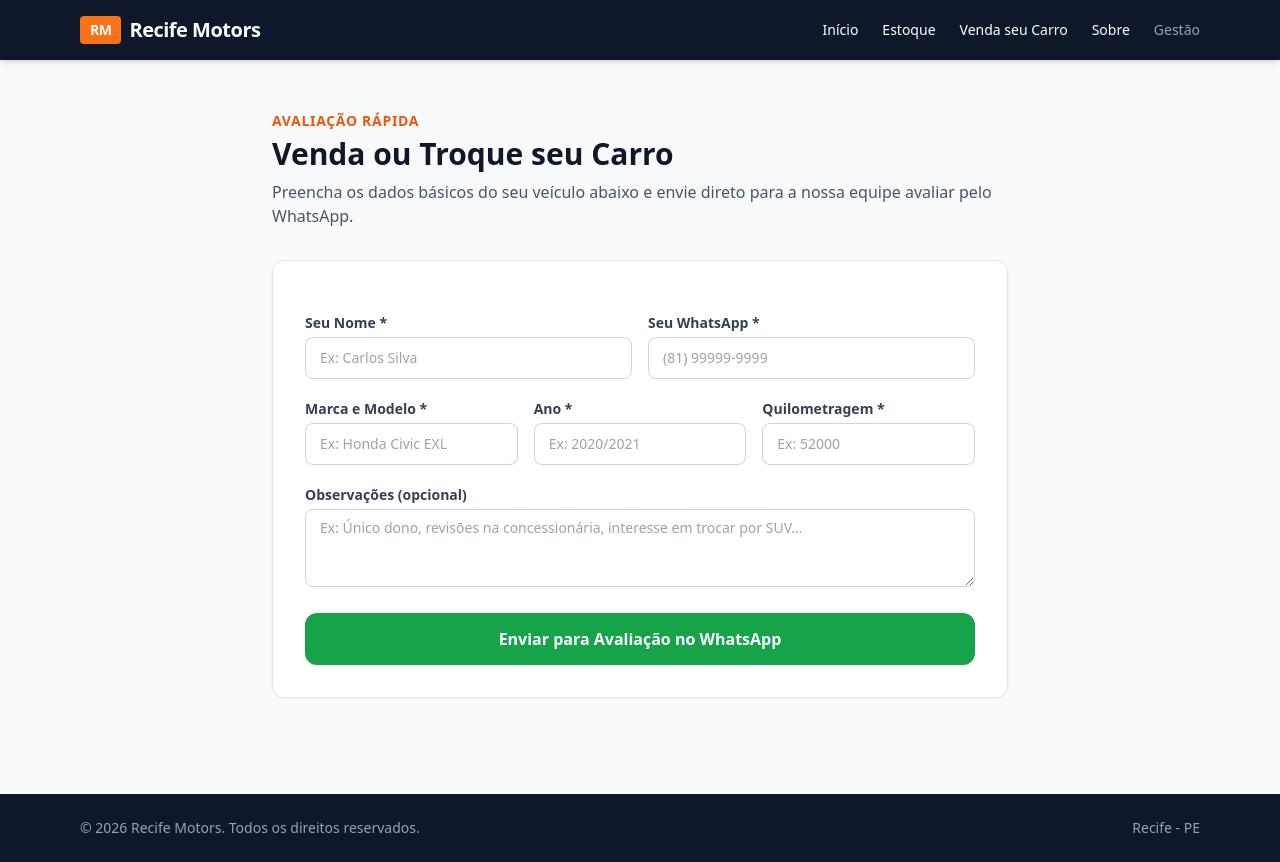
After one commit to DiegoSouzaTech/loja-veiculos, a Django app: page /venda-seu-carro/ in a window 1280 px wide. The commit adds this page. Run offline with Django 5.2, Linux system fonts and the light colour scheme; some libraries are stand-ins or nearby versions.

Commit message:
feat: adiciona paginas institucionais Sobre e Venda seu Carro

```diff
--- a/core/urls.py
+++ b/core/urls.py
@@ -1,9 +1,10 @@
 from django.urls import path
-
-from core import views
+from . import views
 
 app_name = "core"
 
 urlpatterns = [
     path("", views.home, name="home"),
+    path("sobre/", views.about, name="about"),
+    path("venda-seu-carro/", views.sell_vehicle, name="sell_vehicle"),
 ]
--- a/core/views.py
+++ b/core/views.py
@@ -1,4 +1,6 @@
-from django.shortcuts import render
+from urllib.parse import quote
+from django.conf import settings
+from django.shortcuts import redirect, render
 from vehicles.models import Vehicle
 
 
@@ -20,3 +22,33 @@ def home(request):
         "featured_vehicles": featured_vehicles,
     }
     return render(request, "core/home.html", context)
+
+
+def about(request):
+    return render(request, "core/about.html")
+
+
+def sell_vehicle(request):
+    if request.method == "POST":
+        owner_name = request.POST.get("owner_name", "").strip()
+        owner_phone = request.POST.get("owner_phone", "").strip()
+        car_model = request.POST.get("car_model", "").strip()
+        car_year = request.POST.get("car_year", "").strip()
+        car_mileage = request.POST.get("car_mileage", "").strip()
+        notes = request.POST.get("notes", "").strip()
+
+        whatsapp = settings.WHATSAPP_NUMBER
+        if whatsapp and owner_name and car_model:
+            message = (
+                f"Olá! Me chamo *{owner_name}* ({owner_phone}). "
+                f"Gostaria de uma avaliação para vender/trocar meu veículo na *{settings.SITE_NAME}*:\n"
+                f"• *Veículo:* {car_model}\n"
+                f"• *Ano:* {car_year}\n"
+                f"• *Quilometragem:* {car_mileage} km"
+            )
+            if notes:
+                message += f"\n• *Observações:* {notes}"
+
+            return redirect(f"https://wa.me/{whatsapp}?text={quote(message)}")
+
+    return render(request, "core/sell_vehicle.html")
--- a/templates/base.html
+++ b/templates/base.html
@@ -15,8 +15,10 @@
                 <span>{{ site_name }}</span>
             </a>
             <nav class="flex items-center gap-6 text-sm font-medium">
-                <a href="/" class="hover:text-orange-400 transition">Início</a>
+                <a href="{% url 'core:home' %}" class="hover:text-orange-400 transition">Início</a>
                 <a href="{% url 'vehicles:list' %}" class="hover:text-orange-400 transition">Estoque</a>
+                <a href="{% url 'core:sell_vehicle' %}" class="hover:text-orange-400 transition">Venda seu Carro</a>
+                <a href="{% url 'core:about' %}" class="hover:text-orange-400 transition">Sobre</a>
                 <a href="/gestao/" class="text-slate-400 hover:text-white transition">Gestão</a>
             </nav>
         </div>
--- /dev/null
+++ b/templates/core/sell_vehicle.html
@@ -0,0 +1,61 @@
+{% extends "base.html" %}
+
+{% block title %}Venda ou Troque seu Carro | {{ site_name }}{% endblock %}
+
+{% block content %}
+<section class="max-w-3xl mx-auto px-4 py-12">
+    <div class="mb-8">
+        <span class="text-orange-600 font-semibold text-sm uppercase tracking-wider">Avaliação Rápida</span>
+        <h1 class="text-3xl font-bold text-slate-900 mt-1">Venda ou Troque seu Carro</h1>
+        <p class="text-slate-600 mt-2">
+            Preencha os dados básicos do seu veículo abaixo e envie direto para a nossa equipe avaliar pelo WhatsApp.
+        </p>
+    </div>
+
+    <form method="post" class="bg-white p-6 sm:p-8 rounded-xl border border-slate-200 shadow-sm space-y-5">
+        {% csrf_token %}
+
+        <div class="grid grid-cols-1 sm:grid-cols-2 gap-4">
+            <div>
+                <label class="block text-sm font-semibold text-slate-700 mb-1">Seu Nome *</label>
+                <input type="text" name="owner_name" required placeholder="Ex: Carlos Silva"
+                       class="w-full border border-slate-300 rounded-lg px-3.5 py-2.5 text-sm focus:outline-none focus:border-orange-500">
+            </div>
+            <div>
+                <label class="block text-sm font-semibold text-slate-700 mb-1">Seu WhatsApp *</label>
+                <input type="tel" name="owner_phone" required placeholder="(81) 99999-9999"
+                       class="w-full border border-slate-300 rounded-lg px-3.5 py-2.5 text-sm focus:outline-none focus:border-orange-500">
+            </div>
+        </div>
+
+        <div class="grid grid-cols-1 sm:grid-cols-3 gap-4">
+            <div class="sm:col-span-1">
+                <label class="block text-sm font-semibold text-slate-700 mb-1">Marca e Modelo *</label>
+                <input type="text" name="car_model" required placeholder="Ex: Honda Civic EXL"
+                       class="w-full border border-slate-300 rounded-lg px-3.5 py-2.5 text-sm focus:outline-none focus:border-orange-500">
+            </div>
+            <div>
+                <label class="block text-sm font-semibold text-slate-700 mb-1">Ano *</label>
+                <input type="text" name="car_year" required placeholder="Ex: 2020/2021"
+                       class="w-full border border-slate-300 rounded-lg px-3.5 py-2.5 text-sm focus:outline-none focus:border-orange-500">
+            </div>
+            <div>
+                <label class="block text-sm font-semibold text-slate-700 mb-1">Quilometragem *</label>
+                <input type="number" name="car_mileage" required placeholder="Ex: 52000"
+                       class="w-full border border-slate-300 rounded-lg px-3.5 py-2.5 text-sm focus:outline-none focus:border-orange-500">
+            </div>
+        </div>
+
+        <div>
+            <label class="block text-sm font-semibold text-slate-700 mb-1">Observações (opcional)</label>
+            <textarea name="notes" rows="3" placeholder="Ex: Único dono, revisões na concessionária, interesse em trocar por SUV..."
+                      class="w-full border border-slate-300 rounded-lg px-3.5 py-2 text-sm focus:outline-none focus:border-orange-500"></textarea>
+        </div>
+
+        <button type="submit"
+                class="w-full bg-green-600 hover:bg-green-700 text-white font-bold py-3.5 px-6 rounded-xl transition shadow-sm cursor-pointer">
+            Enviar para Avaliação no WhatsApp
+        </button>
+    </form>
+</section>
+{% endblock %}
```
Also changed, not shown: templates/core/about.html (added, +48 -0 lines).
